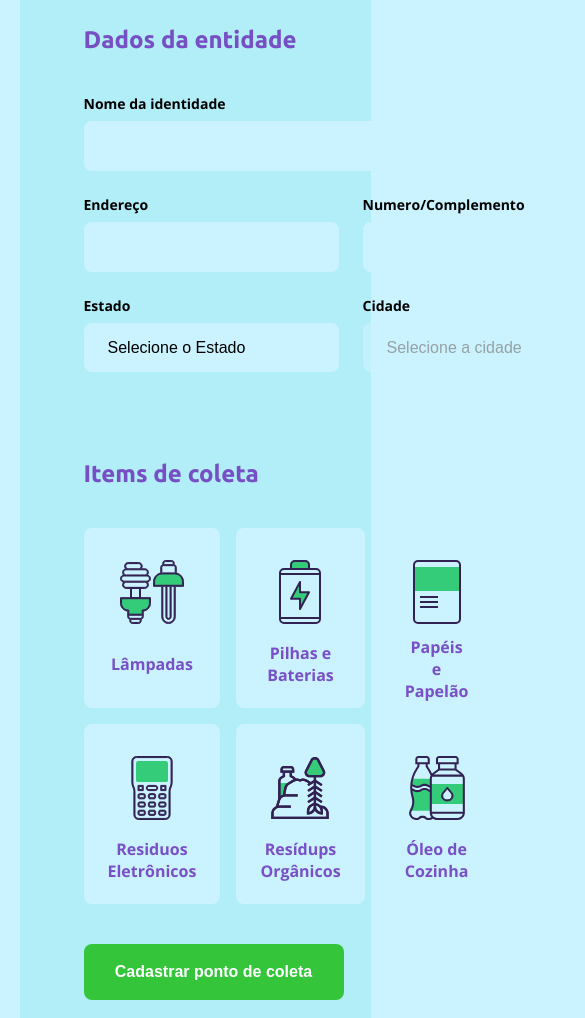
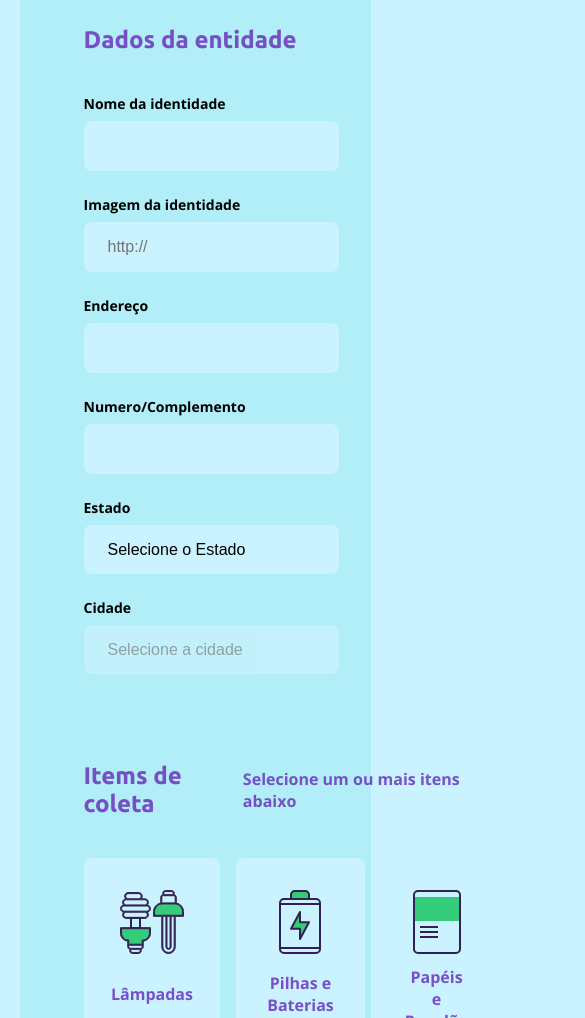
Before and after one commit to felipemm-santos/ECOLETA, a website: page src/views/create-point.html in a window 390 px wide. Shown: the part 400-1418 px from the top of the page, 585 px wide, since content can reach past the window. Drawn offline with nearby package versions, Linux system fonts and the light colour scheme; files that its build step writes are made by us from their sources; no server answers; files whose address does not match are found by name.

Commit message:
Fixing some pendencies

```diff
--- a/public/styles/create-point.css
+++ b/public/styles/create-point.css
@@ -58,10 +58,20 @@
 
 form legend {
   margin-bottom: 40px;
+
+  display: flex;
+  align-items: center;
+  justify-content: space-between;
+
+  width: 100%;
 }
 
 form legend h2 {
   font-size: 24px;
+}
+
+form legend span {
+  color: var(--title-color);
 }
 
 form .field {
--- a/public/styles/responsive.css
+++ b/public/styles/responsive.css
@@ -32,6 +32,14 @@
     display: block;
     height: 2000px;
   }
+
+  #page-create-point .field-group {
+    flex-direction: column;
+  }
+
+  #page-create-point .field + .field {
+    margin-left: 0;
+  }
 }
 
 @media (min-width: 1700px) {
--- a/src/views/create-point.html
+++ b/src/views/create-point.html
@@ -21,10 +21,17 @@
         <h2>Dados da entidade</h2>
       </legend>
 
-      <div class="field">
-        <label for="name">Nome da identidade</label>
-        <input class="focus-hover" type="text" name="name" required="required"/>
-      </div>
+     <div class="field-group">
+        <div class="field">
+          <label for="name">Nome da identidade</label>
+          <input class="focus-hover" type="text" name="name" required="required" />
+        </div>
+
+        <div class="field">
+          <label for="image">Imagem da identidade</label>
+          <input class="focus-hover" type="url" name="image"  placeholder="http://" required="required"/>
+        </div>
+     </div>
 
       <div class="field-group">
         <div class="field">
@@ -60,6 +67,7 @@
     <fieldset>
       <legend>
         <h2>Items de coleta</h2>
+        <span>Selecione um ou mais itens abaixo</span>
       </legend>
       <div class="items-grid">
         <li class="focus-hover" data-id="1">
```
